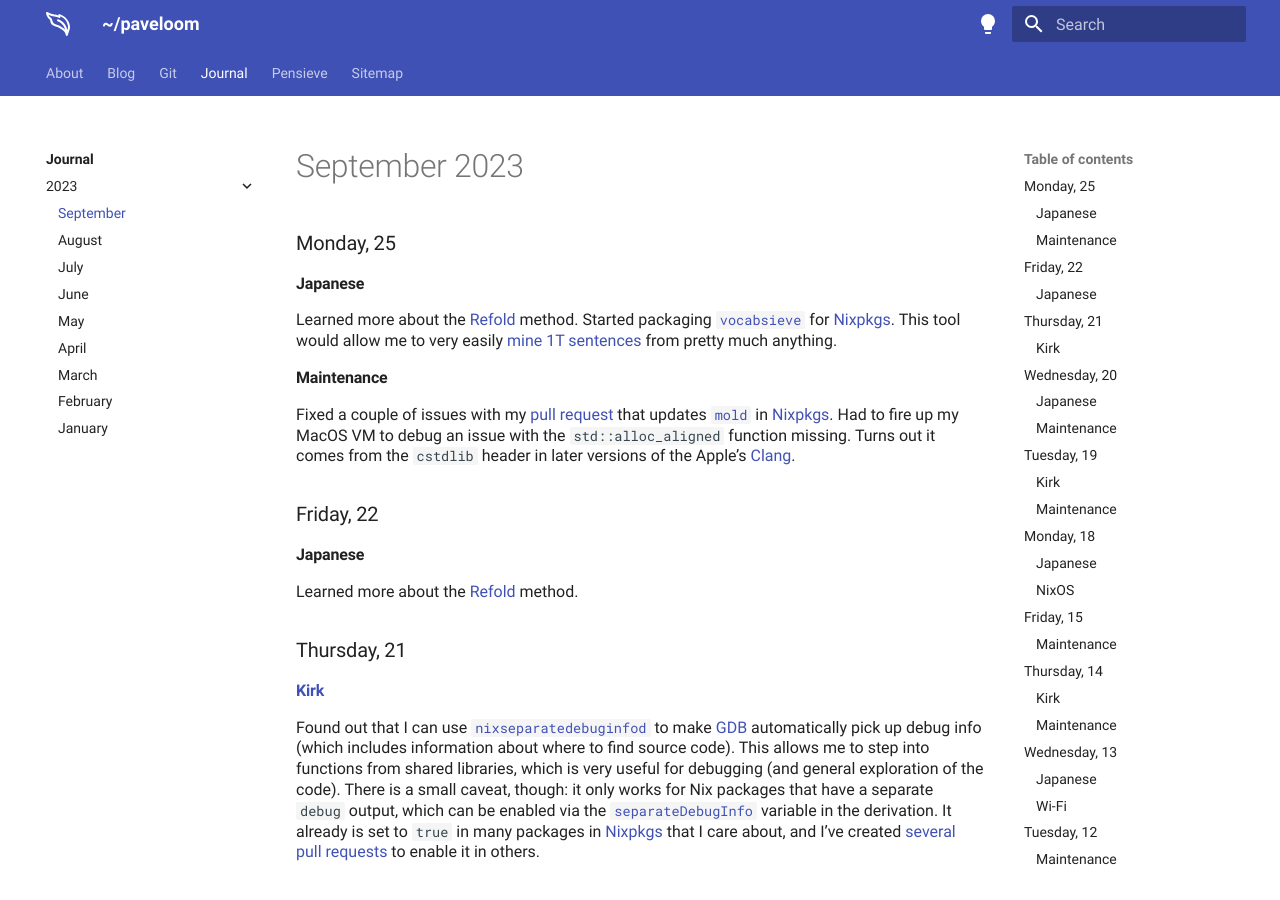
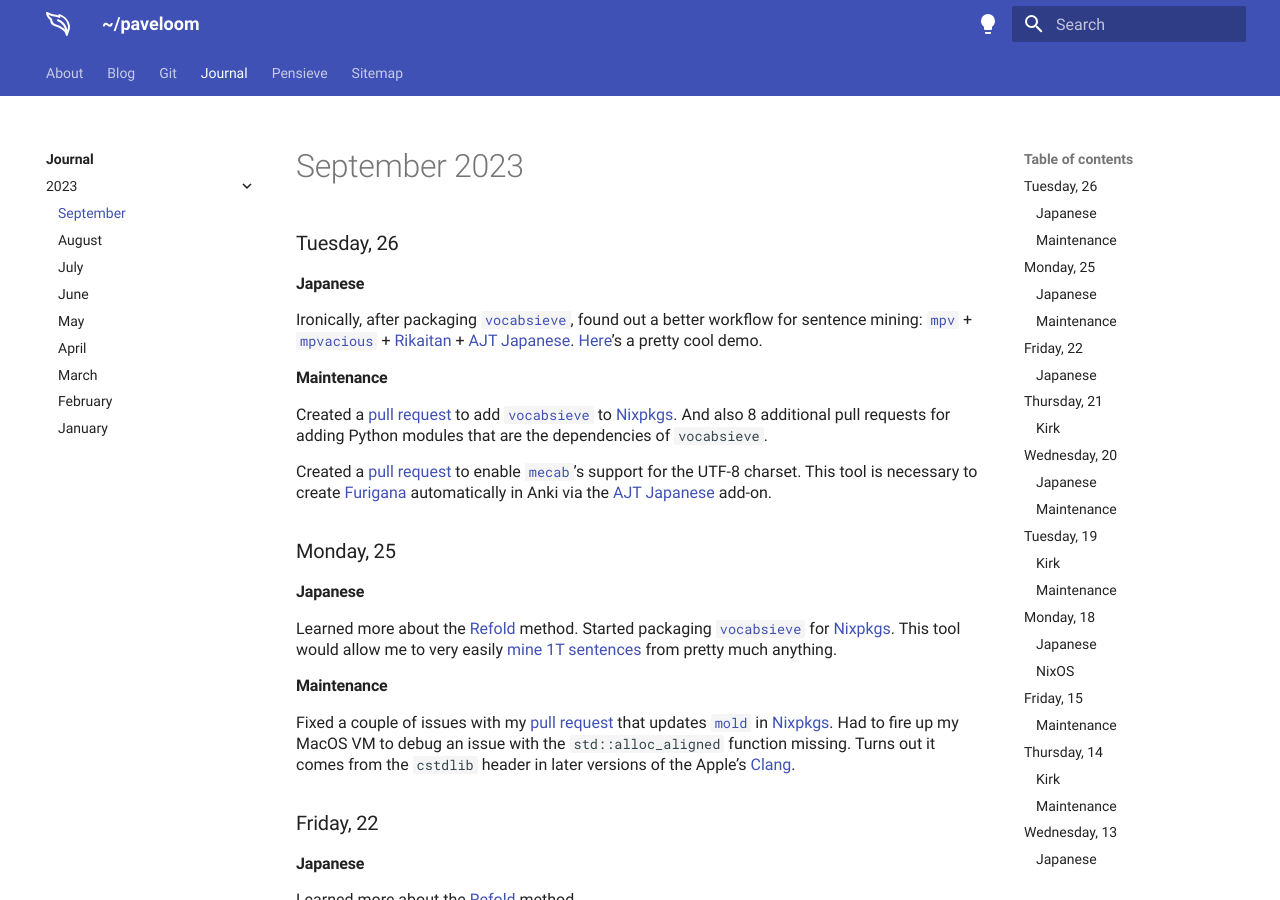
Before and after one commit to paveloom/paveloom.dev, an MkDocs documentation site: the page built from content/journal/2023/september.md, in a window 1280 px wide and 900 px high. Built offline with MkDocs 1.6.1 and Material for MkDocs 9.7.7, drawn with Linux system fonts in a browser that asks for light colours.

Commit message:
Journal: add the September, 26 entry.

```diff
--- a/content/journal/2023/september.md
+++ b/content/journal/2023/september.md
@@ -1,4 +1,16 @@
 # September 2023
+
+### Tuesday, 26 {#26}
+
+#### Japanese {#26#japanese}
+
+Ironically, after packaging [`vocabsieve`](https://github.com/FreeLanguageTools/vocabsieve), found out a better workflow for sentence mining: [`mpv`](https://mpv.io) + [`mpvacious`](https://github.com/Ajatt-Tools/mpvacious) + [Rikaitan](https://github.com/Ajatt-Tools/rikaitan) + [AJT Japanese](https://ankiweb.net/shared/info/1344485230). [Here](https://www.youtube.com/watch?v=vU85ramvyo4)'s a pretty cool demo.
+
+#### Maintenance {#26#maintenance}
+
+Created a [pull request](https://github.com/NixOS/nixpkgs/pull/257444) to add [`vocabsieve`](https://github.com/FreeLanguageTools/vocabsieve) to [Nixpkgs](https://github.com/NixOS/nixpkgs). And also 8 additional pull requests for adding Python modules that are the dependencies of `vocabsieve`.
+
+Created a [pull request](https://github.com/NixOS/nixpkgs/pull/257480) to enable [`mecab`](https://taku910.github.io/mecab)'s support for the UTF-8 charset. This tool is necessary to create [Furigana](https://en.wikipedia.org/wiki/Furigana) automatically in Anki via the [AJT Japanese](https://ankiweb.net/shared/info/1344485230) add-on.
 
 ### Monday, 25 {#25}
 
```
